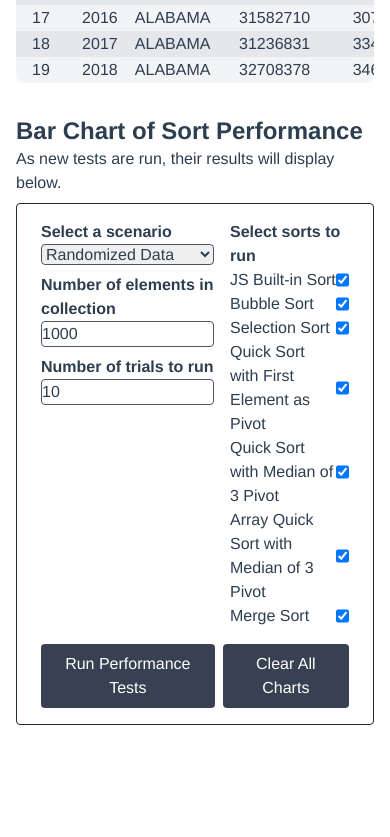
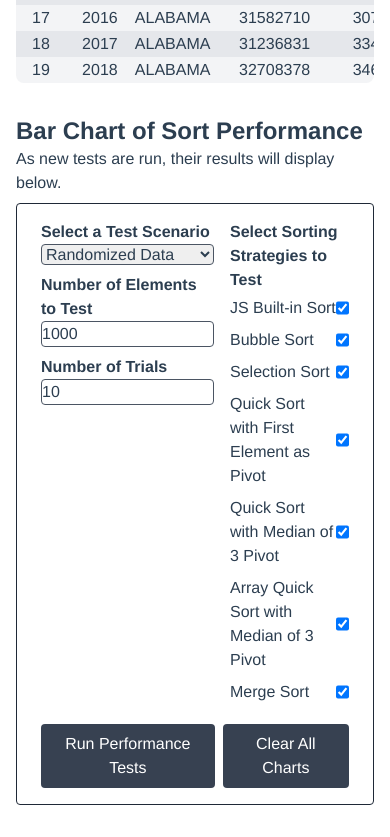
Before and after one commit to Exanite/DsaProject, a Vue app: page /#/ in a window 390 px wide. Shown: the part 833-1670 px from the top of the page. Before the commit the page ends 1590 px from the top, so only its background shows below. Built offline with nearby package versions, Linux system fonts and the light colour scheme.

Commit message:
Mobile Friendly + UX

```diff
--- a/src/components/SortProfiler.vue
+++ b/src/components/SortProfiler.vue
@@ -3,24 +3,24 @@
     <div class="flex flex-row space-x-4">
       <div class="flex flex-col grow basis-1">
         <label class="flex flex-col justify-between pb-2">
-          <span class="font-bold">Select a scenario</span>
+          <span class="font-bold">Select a Test Scenario</span>
           <select class="block border border-gray-600 rounded" v-model="selectedScenario">
             <option v-for="scenario in scenarios" :key="scenario.key" :value="scenario">{{ scenario.name }}</option>
           </select>
         </label>
         <label class="flex flex-col justify-between pb-2">
-          <span class="font-bold">Number of elements in collection</span>
+          <span class="font-bold">Number of Elements to Test</span>
           <input class="block border border-gray-600 rounded" v-model="selectedElementCount" max="1000000" min="1" type="number">
         </label>
         <label class="flex flex-col justify-between pb-2">
-          <span class="font-bold">Number of trials to run</span>
+          <span class="font-bold">Number of Trials</span>
           <input class="block border border-gray-600 rounded" v-model="selectedTrialCount" max="100" min="1" type="number">
         </label>
       </div>
       <div class="flex flex-col grow basis-1">
         <label class="flex flex-col">
-          <span class="font-bold">Select sorts to run</span>
-          <label v-for="strategy in sortStrategies" :for="strategy.key" class="flex flex-row justify-between">
+          <span class="font-bold">Select Sorting Strategies to Test</span>
+          <label v-for="strategy in sortStrategies" :key="strategy.key" :for="strategy.key" class="flex flex-row justify-between my-1">
             <span>{{ strategy.name }}</span>
             <input :id="strategy.key" v-model="selectedSortStrategies" :value="strategy" type="checkbox">
           </label>
--- a/src/pages/HomePage.vue
+++ b/src/pages/HomePage.vue
@@ -192,7 +192,7 @@
             <div class="my-2">
               <SortProfiler :sort-strategies="sortingStrategies" @clearCharts="resetChartData" @profileFinished="updateChartResults"/>
             </div>
-            <div id="performanceCharts" :class="['grid gap-2 mt-2', charts.length > 1 ? 'grid-cols-2' : 'grid-cols-1']">
+            <div id="performanceCharts" :class="['grid gap-2 mt-2', charts.length > 1 ? 'md:grid-cols-2' : 'md:grid-cols-1']">
               <div class="" v-for="chart in charts" :key="charts.length">
                 <BarChart :labels="chart.labels" :metadata="chart.metadata" :data="chart.datasets"/>
               </div>
```
